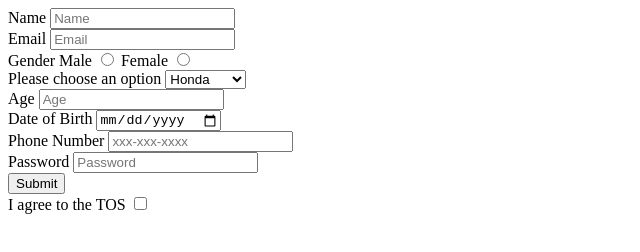
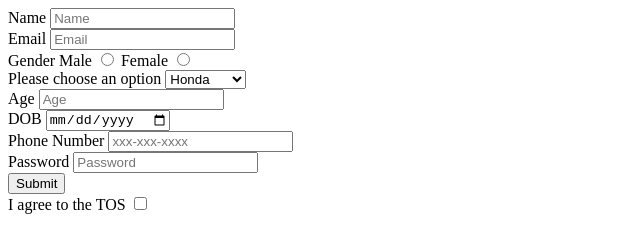
Before and after one commit to acciojob/signup-form-car-Anna-012, a website: page main.html in a window 1280 px wide. Shown: the whole page, without its empty margins (0-640 px from the left). Drawn offline with Linux system fonts and the light colour scheme.

Commit message:
created a submission

```diff
--- a/main.html
+++ b/main.html
@@ -31,7 +31,7 @@
 		<input type="Number" name="age" id="age" placeholder="Age" required><br>
 
 
-		 <lable for="dob">Date of Birth</lable>
+		 <lable for="dob">DOB</lable>
         <input type="date" id="dob" name="dob" required><br>
 
 		<label for="tel">Phone Number</label>
```
